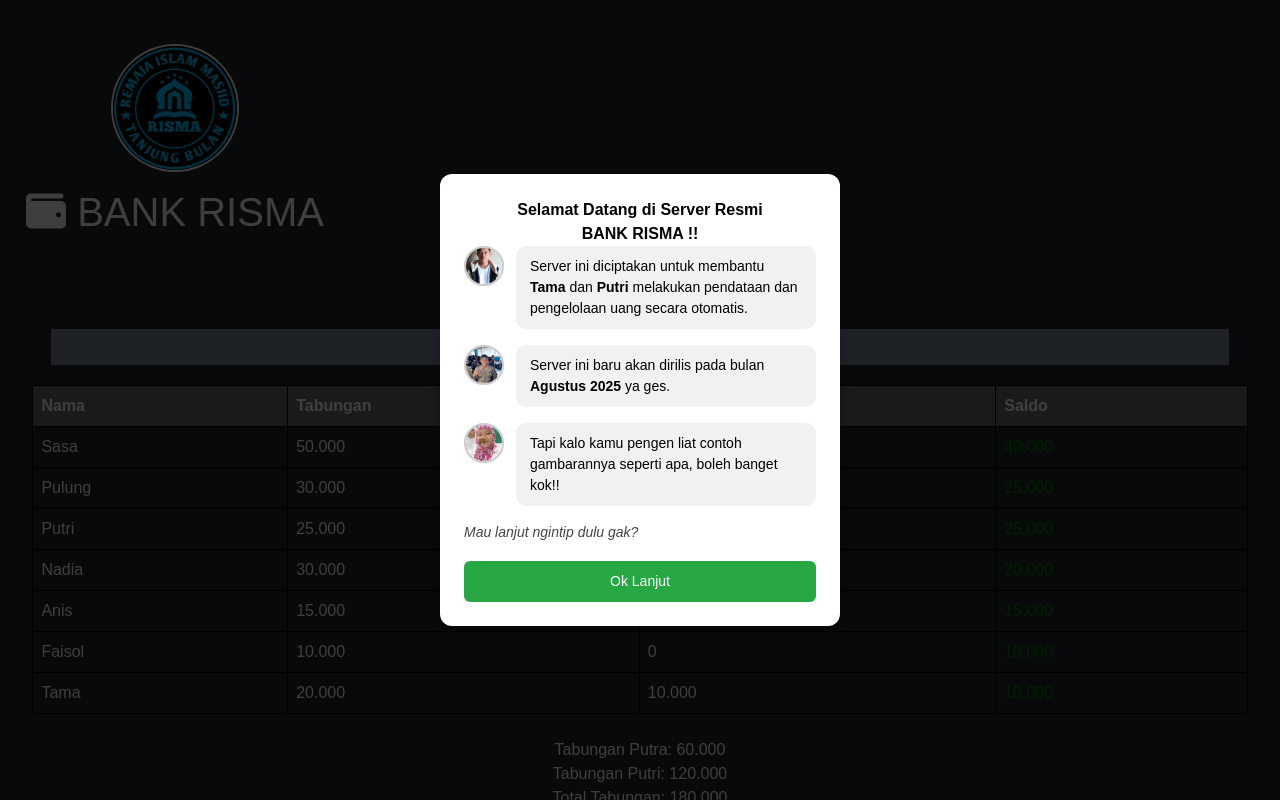
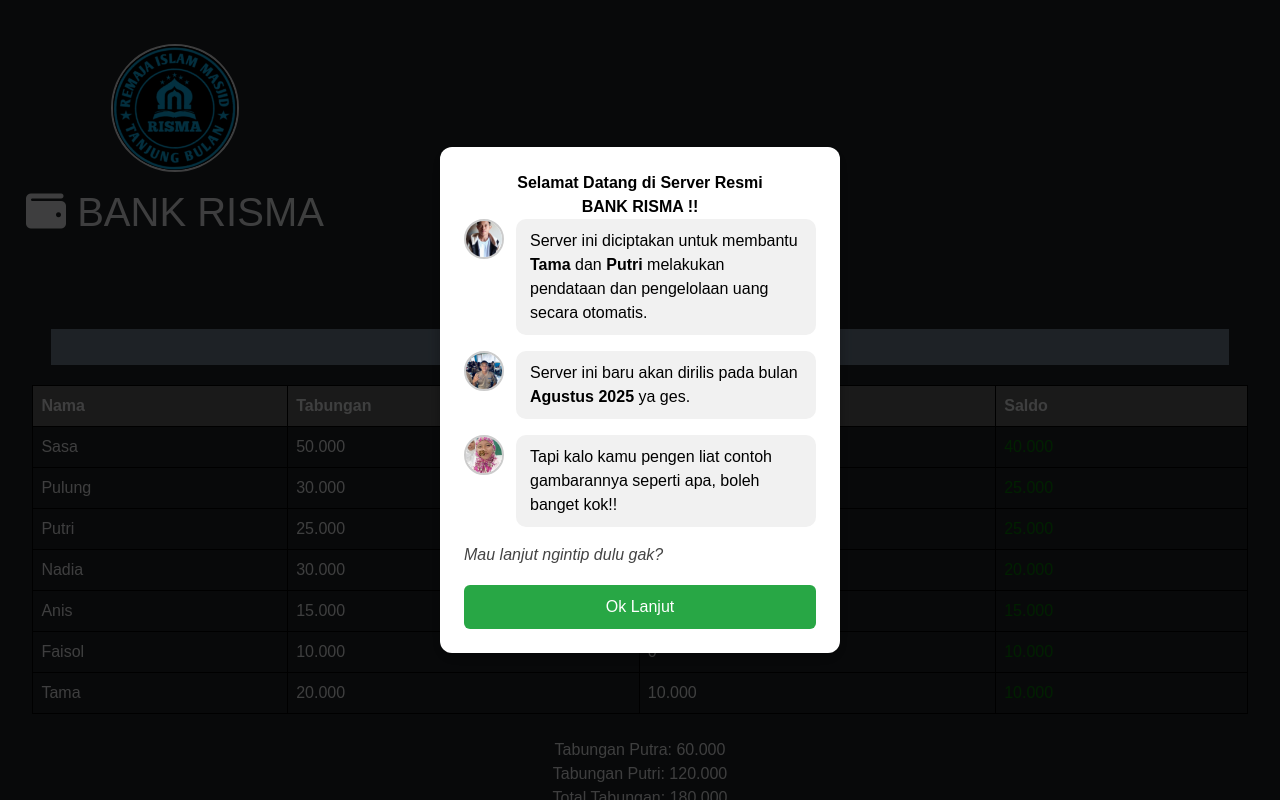
Before and after one commit to bypulung/bypulung.github.io, a PHP site: page /bank-risma/index.html in a window 1280 px wide. Run offline with PHP 8.4, Linux system fonts and the light colour scheme; some libraries are stand-ins or nearby versions.

Commit message:
Update tampilan.css
Signed-off-by: bypulung <106810287+bypulung@users.noreply.github.com>

```diff
--- a/bank-risma/tampilan.css
+++ b/bank-risma/tampilan.css
@@ -159,12 +159,12 @@ h5 {
   padding: 10px 14px;
   border-radius: 10px;
   max-width: 300px;
-  font-size: 14px;
+  font-size: 16px;
 }
 
 .chat-question {
   margin: 16px 0 8px;
-  font-size: 14px;
+  font-size: 16px;
   color: #444;
 }
 
@@ -174,7 +174,7 @@ h5 {
   color: white;
   border: none;
   border-radius: 6px;
-  font-size: 14px;
+  font-size: 16px;
   cursor: pointer;
   width: 100%;
   margin-top: 10px;
```
